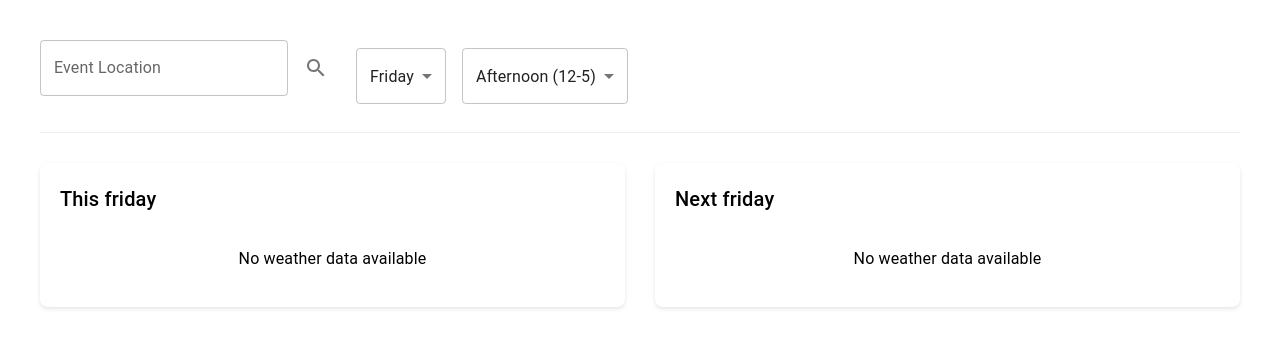
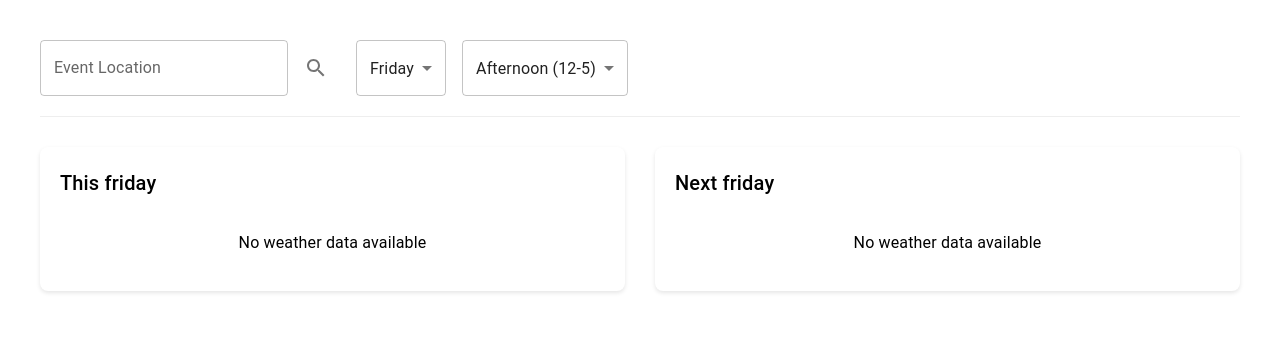
Before and after one commit to pcherian10/novig-weather-meetup-app, a React (Create React App) app: page / in a window 1280 px wide. Shown: the top 348 px of the page. Built offline with nearby package versions, Linux system fonts and the light colour scheme.

Commit message:
WIP fix meetup app

```diff
--- a/src/App.scss
+++ b/src/App.scss
@@ -19,23 +19,38 @@ $background-white: #fff;
 
   .header {
     @include flex-center;
+    justify-content: flex-start;
     gap: 20px;
     padding: 20px 0;
     border-bottom: 1px solid $border-color;
     margin-bottom: 30px;
+
+    & > * {
+      display: flex;
+      align-items: center;
     }
-
     .location-picker {
-    @include flex-center;
+      display: flex;
+      align-items: center;
       gap: 8px;
       min-width: 200px;
+
+      form {
+        display: flex;
+        align-items: center;
+        gap: 8px;
+      }
     }
 
     .datetime-picker {
-    @include flex-center;
+      display: flex;
+      align-items: center;
       gap: 16px;
       flex-grow: 1;
     }
+  }
+
+
 
   .charts-container {
     display: flex;
--- a/src/components/LocationInput.tsx
+++ b/src/components/LocationInput.tsx
@@ -19,17 +19,16 @@ const LocationInput: React.FC<LocationInputProps> = ({
   };
 
   return (
-    <Box sx={{ mb: 2 }}>
-      <form onSubmit={handleSubmit} style={{ display: 'flex', alignItems: 'center' }}>
+    <Box>
+      <form onSubmit={handleSubmit}>
         <TextField
-
           label="Event Location"
           variant="outlined"
           value={location}
           onChange={(e) => onLocationChange(e.target.value)}
           placeholder="Enter location (e.g., Central Park, New York)"
         />
-        <IconButton type="submit" sx={{ ml: 1 }} aria-label="search">
+        <IconButton type="submit" aria-label="search">
           <SearchIcon />
         </IconButton>
       </form>
--- a/src/components/TimeRangePicker.tsx
+++ b/src/components/TimeRangePicker.tsx
@@ -20,7 +20,7 @@ const TimeRangePicker: React.FC<TimeRangePickerProps> = ({
   });
 
   return (
-    <Box sx={{ display: 'flex', gap: 2, mb: 2 }}>
+    <Box sx={{ display: 'flex', gap: 2 }}>
       <FormControl>
         <InputLabel>Start Time</InputLabel>
         <Select
```
Lines whose indentation alone changed are shown as unchanged.
